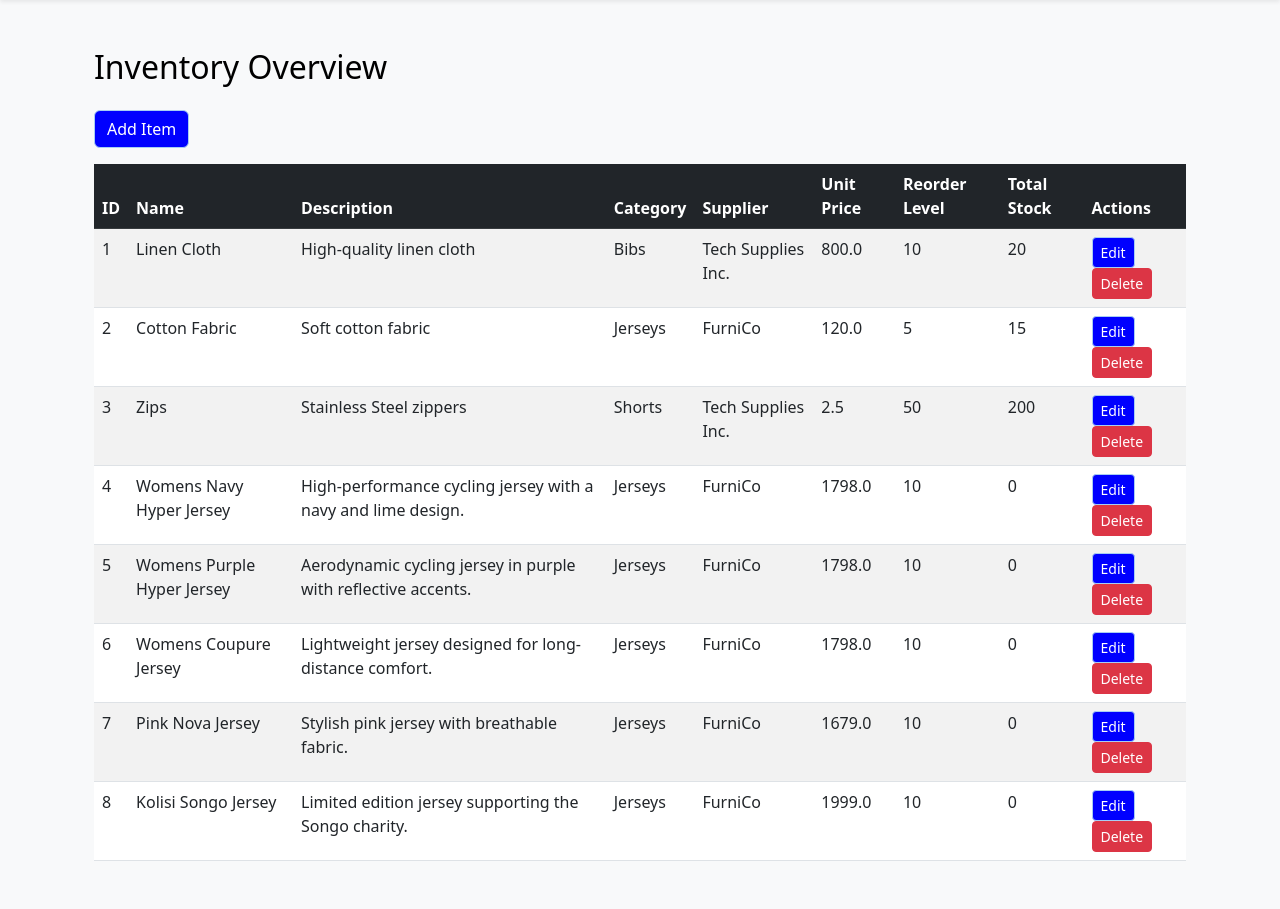
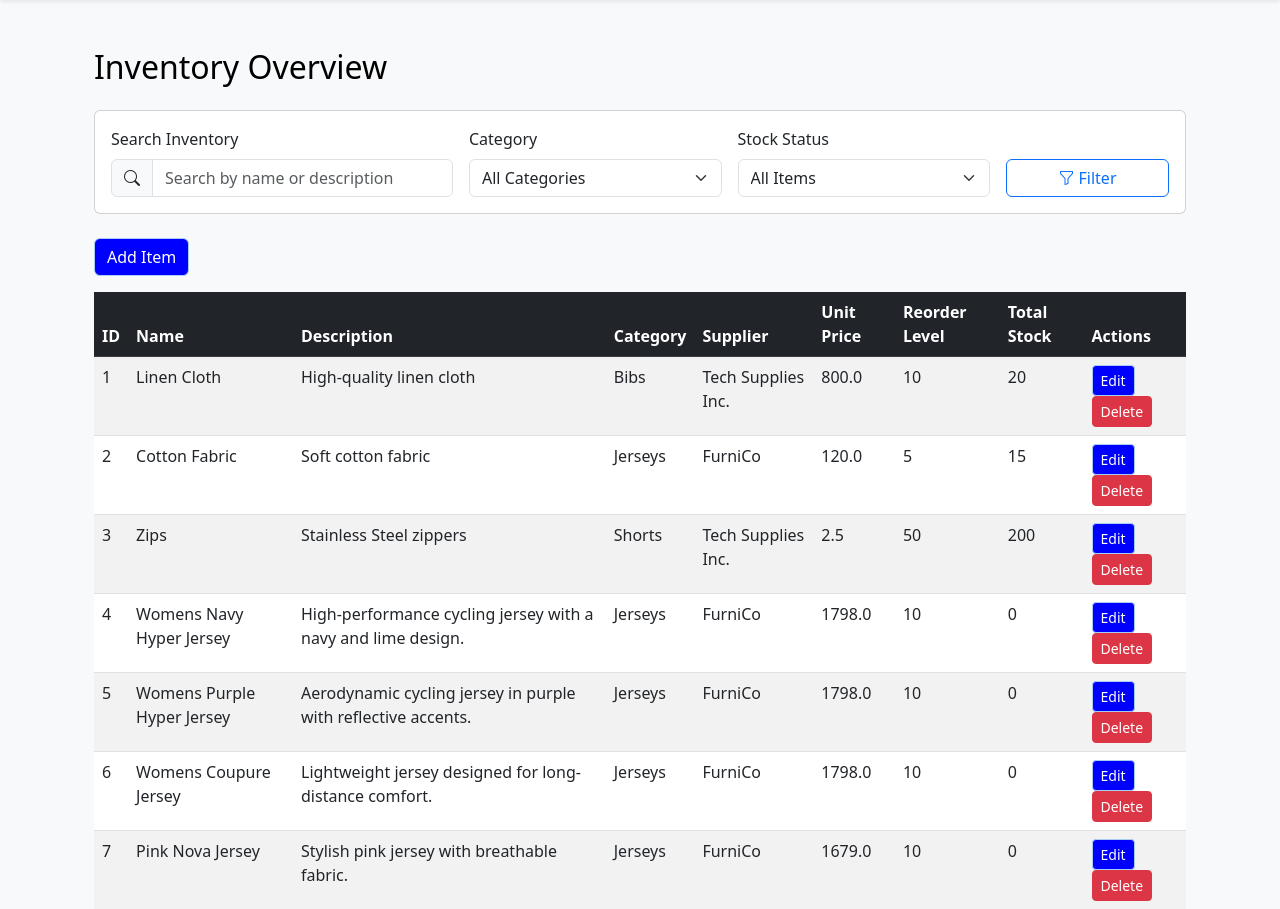
Before and after one commit to gitmatt69/Group12, a Flask app: page /inventory in a window 1280 px wide. Shown: the part 96-1005 px from the top of the page. Run offline with Flask 3, Linux system fonts and the light colour scheme; data comes from the database, SQL or seed files in the repository.

Commit message:
added a search bar to the inventory page

```diff
--- a/templates/inventory.html
+++ b/templates/inventory.html
@@ -5,7 +5,55 @@
 {% block content %}
 <div class="container mt-4 p-4">
 <h2 class="mb-4 text">Inventory Overview</h2>
-
+<div class="row mb-4">
+  <div class="col-12">
+    <div class="card">
+      <div class="card-body">
+        <div class="row g-3">
+          <div class="col-md-4">
+            <label for="searchInput" class="form-label">Search Inventory</label>
+            <div class="input-group">
+              <span class="input-group-text">
+                <i class="bi bi-search"></i>
+              </span>
+              <input type="text" class="form-control" id="searchInput" placeholder="Search by name or description">
+            </div>
+          </div>
+          <div class="col-md-3">
+            <label for="categoryFilter" class="form-label">Category</label>
+            <select class="form-select" id="categoryFilter">
+              <option value="">All Categories</option>
+              <option value="bibs">Cycling Bibs</option>
+              <option value="jerseys">Cycling Jerseys</option>
+              <option value="shorts">Cycling Shorts</option>
+              <option value="gloves">Cycling Gloves</option>
+              <option value="helmets">Cycling Helmets</option>
+              <option value="shoes">Cycling Shoes</option>
+              <option value="accessories">Cycling Accessories</option>
+            </select>
+          </div>
+          <div class="col-md-3">
+            <label for="stockFilter" class="form-label">Stock Status</label>
+            <select class="form-select" id="stockFilter">
+              <option value="">All Items</option>
+              <option value="in-stock">In Stock</option>
+              <option value="low-stock">Low Stock</option>
+              <option value="out-of-stock">Out of Stock</option>
+            </select>
+          </div>
+          <div class="col-md-2">
+            <label class="form-label">&nbsp;</label>
+              <div class="d-grid">
+                <button type="button" class="btn btn-outline-primary">
+                    <i class="bi bi-funnel me-1"></i>Filter
+                </button>
+              </div>
+          </div>
+        </div>
+      </div>
+    </div>
+  </div>
+</div>
 <div class="mb-3">
   <a href="/inventory/add" class="btn btn-primary">Add Item</a>
 </div>
```
